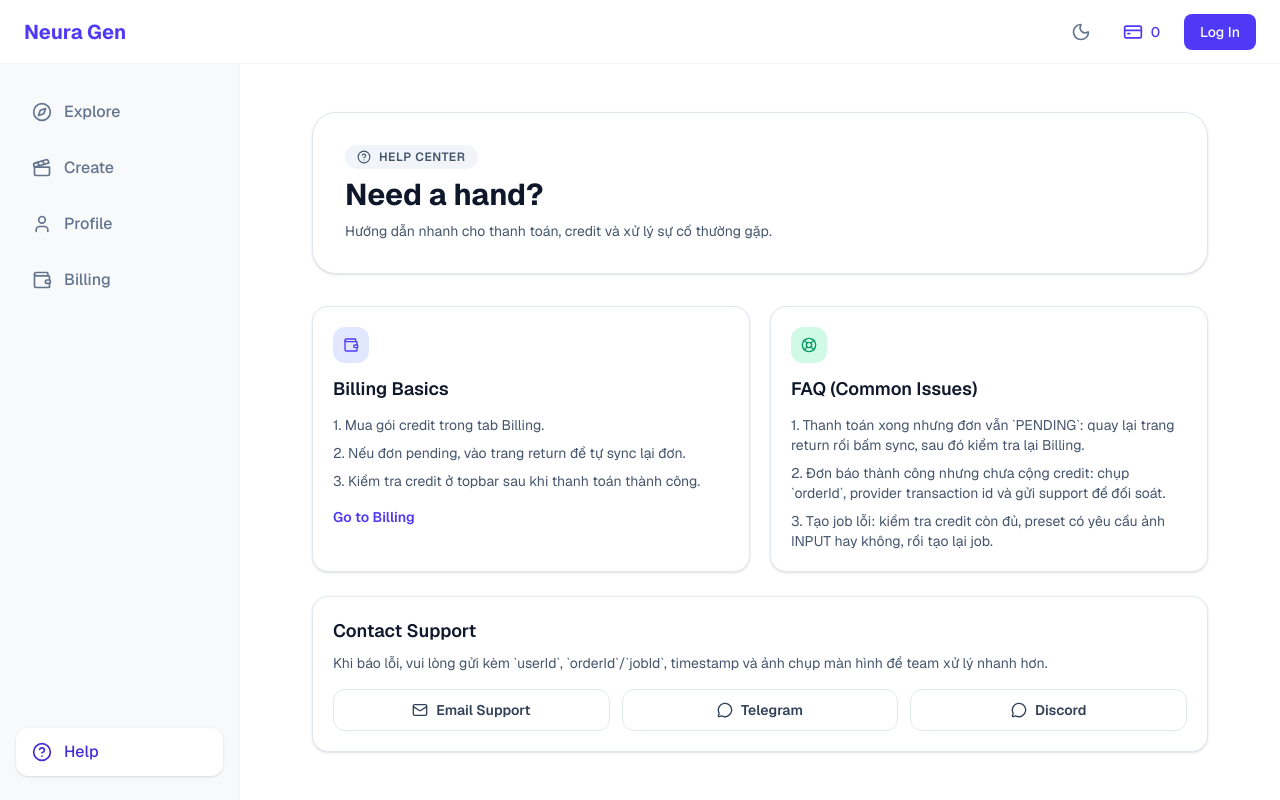
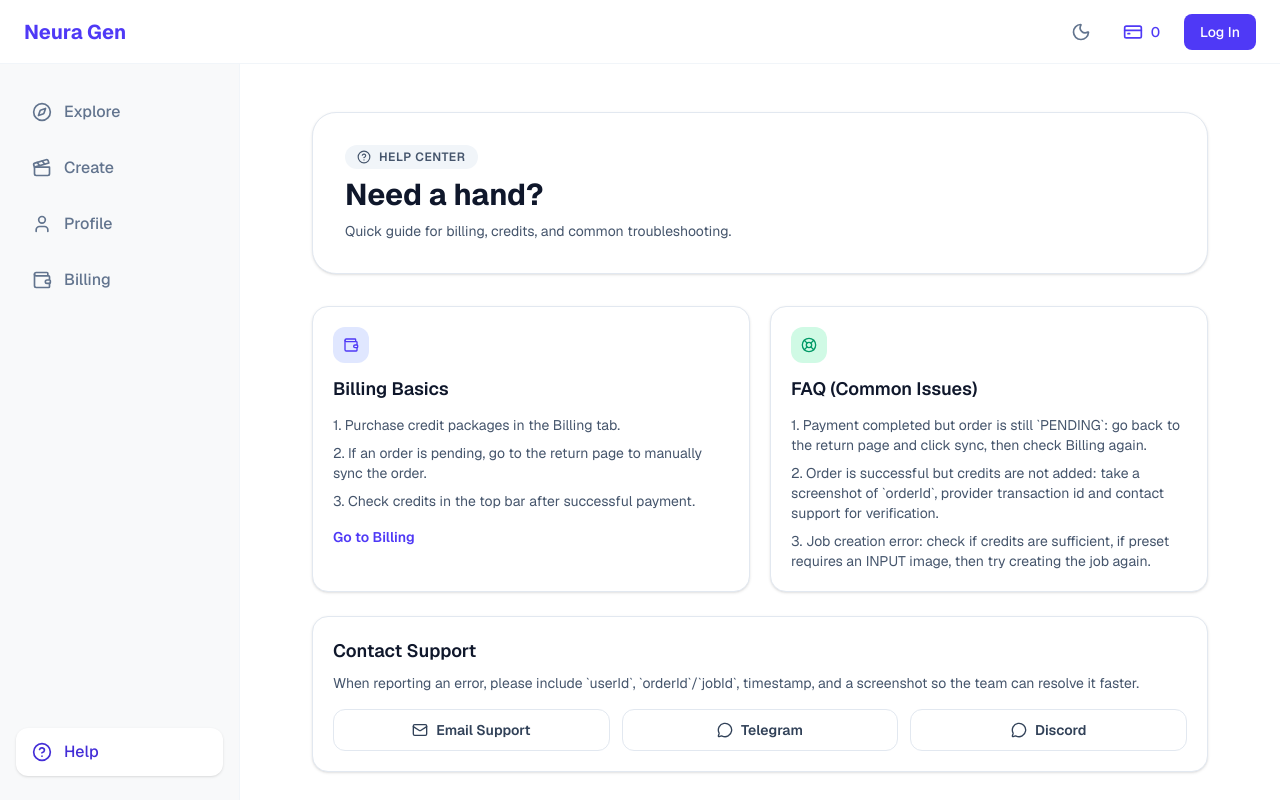
Before and after one commit to 22026541-dxtruong/gen_motion_ai, a Next.js app: page /help in a window 1280 px wide. Built offline with nearby package versions, Linux system fonts and the light colour scheme; no server answers.

Commit message:
feat: enhanced layout and notifications

```diff
--- a/app/(main)/help/page.tsx
+++ b/app/(main)/help/page.tsx
@@ -25,7 +25,7 @@
         </p>
         <h1 className="text-3xl font-bold text-slate-900 dark:text-slate-100">Need a hand?</h1>
         <p className="mt-2 text-sm text-slate-600 dark:text-slate-400">
-          Hướng dẫn nhanh cho thanh toán, credit và xử lý sự cố thường gặp.
+          Quick guide for billing, credits, and common troubleshooting.
         </p>
       </div>
 
@@ -36,9 +36,9 @@
           </div>
           <h2 className="text-lg font-semibold text-slate-900 dark:text-slate-100">Billing Basics</h2>
           <ul className="mt-3 space-y-2 text-sm text-slate-600 dark:text-slate-400">
-            <li>1. Mua gói credit trong tab Billing.</li>
-            <li>2. Nếu đơn pending, vào trang return để tự sync lại đơn.</li>
-            <li>3. Kiểm tra credit ở topbar sau khi thanh toán thành công.</li>
+            <li>1. Purchase credit packages in the Billing tab.</li>
+            <li>2. If an order is pending, go to the return page to manually sync the order.</li>
+            <li>3. Check credits in the top bar after successful payment.</li>
           </ul>
           <Link
             href="/billing"
@@ -55,16 +55,13 @@
           <h2 className="text-lg font-semibold text-slate-900 dark:text-slate-100">FAQ (Common Issues)</h2>
           <ul className="mt-3 space-y-2 text-sm text-slate-600 dark:text-slate-400">
             <li>
-              1. Thanh toán xong nhưng đơn vẫn `PENDING`: quay lại trang return rồi
-              bấm sync, sau đó kiểm tra lại Billing.
+              1. Payment completed but order is still `PENDING`: go back to the return page and click sync, then check Billing again.
             </li>
             <li>
-              2. Đơn báo thành công nhưng chưa cộng credit: chụp `orderId`,
-              provider transaction id và gửi support để đối soát.
+              2. Order is successful but credits are not added: take a screenshot of `orderId`, provider transaction id and contact support for verification.
             </li>
             <li>
-              3. Tạo job lỗi: kiểm tra credit còn đủ, preset có yêu cầu ảnh INPUT
-              hay không, rồi tạo lại job.
+              3. Job creation error: check if credits are sufficient, if preset requires an INPUT image, then try creating the job again.
             </li>
           </ul>
         </div>
@@ -73,8 +70,7 @@
       <div className="mt-6 rounded-2xl border border-slate-200 dark:border-slate-800 bg-white dark:bg-slate-900 p-5 shadow-sm">
         <h2 className="text-lg font-semibold text-slate-900 dark:text-slate-100">Contact Support</h2>
         <p className="mt-2 text-sm text-slate-600 dark:text-slate-400">
-          Khi báo lỗi, vui lòng gửi kèm `userId`, `orderId`/`jobId`, timestamp và
-          ảnh chụp màn hình để team xử lý nhanh hơn.
+          When reporting an error, please include `userId`, `orderId`/`jobId`, timestamp, and a screenshot so the team can resolve it faster.
         </p>
         <div className="mt-4 grid grid-cols-1 gap-3 md:grid-cols-3">
           <a
@@ -112,7 +108,7 @@
             Admin Shortcut
           </p>
           <p className="text-sm text-rose-700 dark:text-rose-400">
-            Bạn đang ở role ADMIN.
+            You are currently in the ADMIN role.
           </p>
           <Link
             href="/admin"
@@ -125,20 +121,16 @@
             <h3 className="text-sm font-semibold text-rose-800 dark:text-rose-300">Admin Runbook</h3>
             <ul className="mt-2 space-y-1 text-sm text-rose-700 dark:text-rose-400/80">
               <li>
-                1. Payment pending lâu: vào Admin Console, thử `Confirm Webhook`
-                trước.
+                1. Payment pending for a long time: go to Admin Console, try `Confirm Webhook` first.
               </li>
               <li>
-                2. Nếu tiền đã nhận thực tế: dùng `Mark Order As Paid` với
-                `orderId` (+ `providerOrderId` nếu có).
+                2. If money is actually received: use `Mark Order As Paid` with `orderId` (+ `providerOrderId` if any).
               </li>
               <li>
-                3. Cần moderation: dùng các form xoá post/comment hoặc gỡ
-                like/follow theo user mục tiêu.
+                3. Moderation needed: use forms to delete post/comment or remove like/follow targeting specific users.
               </li>
               <li>
-                4. Chỉ dùng `Manual Credit Top-up` cho trường hợp support đặc biệt
-                đã xác minh.
+                4. Only use `Manual Credit Top-up` for verified special support cases.
               </li>
             </ul>
           </div>
--- a/app/layout.tsx
+++ b/app/layout.tsx
@@ -2,6 +2,7 @@
 import { Geist, Geist_Mono } from "next/font/google";
 import "./globals.css";
 import { ThemeProvider } from "@/component/ThemeProvider";
+import { Toaster } from "sonner";
 
 const geistSans = Geist({
   variable: "--font-geist-sans",
@@ -32,6 +33,7 @@
       <body className="min-h-full flex flex-col">
         <ThemeProvider attribute="class" defaultTheme="system" enableSystem>
           {children}
+          <Toaster position="bottom-right" richColors theme="system" />
         </ThemeProvider>
       </body>
     </html>
--- a/app/post/[id]/page.tsx
+++ b/app/post/[id]/page.tsx
@@ -127,7 +127,7 @@
       if (stored) {
         setFeedState(JSON.parse(stored));
       }
-    } catch (e) {}
+    } catch (e) { }
   }, []);
 
   // Animation
@@ -332,7 +332,7 @@
     );
 
     if (nextPostId) {
-      setTimeout(() => router.push(`/post/${nextPostId}`), 280);
+      setTimeout(() => router.replace(`/post/${nextPostId}`), 280);
     } else {
       setTimeout(() => router.back(), 280);
     }
@@ -368,7 +368,7 @@
   const handleShare = () => {
     const url = window.location.href;
     if (navigator.share) {
-      navigator.share({ title: post?.caption || "Check this out", url }).catch(() => {});
+      navigator.share({ title: post?.caption || "Check this out", url }).catch(() => { });
     } else {
       navigator.clipboard.writeText(url);
       alert("Link copied to clipboard!");
@@ -492,8 +492,7 @@
               <button
                 onClick={(e) => { e.stopPropagation(); handleLike(); }}
                 disabled={isLiking}
-                className={`w-12 h-12 backdrop-blur-sm rounded-full flex items-center justify-center transition-all ${
-                  isLiked
+                className={`w-12 h-12 backdrop-blur-sm rounded-full flex items-center justify-center transition-all ${isLiked
                     ? "bg-red-500/80 text-white scale-110"
                     : "bg-black/40 text-white hover:bg-black/60"
                   }`}
--- a/package.json
+++ b/package.json
@@ -17,6 +17,8 @@
     "next-themes": "^0.4.6",
     "react": "19.2.4",
     "react-dom": "19.2.4",
+    "react-masonry-css": "^1.0.16",
+    "sonner": "^2.0.7",
     "swr": "^2.4.1",
     "tailwind-scrollbar-hide": "^4.0.0"
   },
```
Also changed, not shown: app/(main)/create/CreateForm.tsx (+4 -5 lines), app/user/[id]/UserVideoCard.tsx (+35 -16 lines), 1 other file (tests, documents, lock files or other folders). Lines whose indentation alone changed are shown as unchanged.
